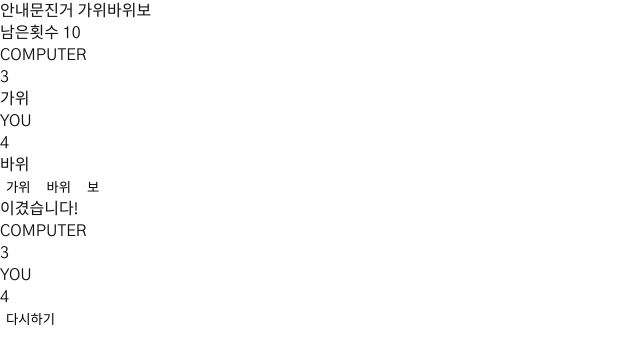
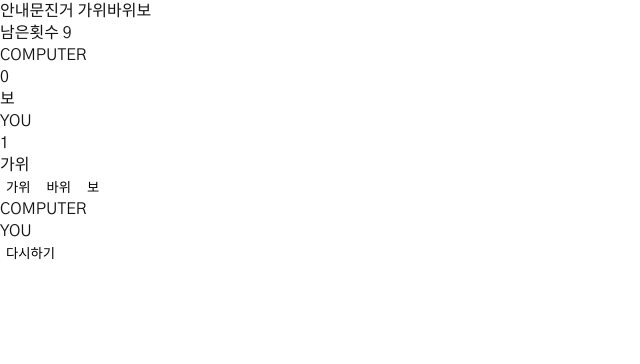
Before and after one commit to 0nenezero/002-RockScissorsPaper, a plain HTML site: page index.html in a window 1280 px wide. Both pictures are taken after a click on the button "가위". Shown: the whole page, without its empty margins (0-640 px from the left). Drawn offline with Linux system fonts and the light colour scheme.

Commit message:
:sparkles: Feat: 가위바위보 게임 설정

```diff
--- a/assets/js/game.js
+++ b/assets/js/game.js
@@ -8,15 +8,62 @@ const game = {
   totalRound: 10,
 };
 
-const $choiceBtns = document.querySelectorAll(".choice-btn");
+const $gameCont = document.getElementById("game-cont");
+
+const $choiceBtns = $gameCont.querySelectorAll(".choice-btn");
 $choiceBtns.forEach((choice) => {
   choice.addEventListener("click", (e) => {
-    console.log(e.target.innerText);
+    playGame(e.target.innerText);
   });
 });
 
-const $round = document.querySelector(".round-cont span");
-function renderRound() {
-  $round.textContent = game.totalRound - game.round + 1;
+function playGame(userChoice) {
+  if (game.round > game.totalRound) return;
+
+  const computerChoice = choice[Math.floor(Math.random() * choice.length)];
+  renderChoice(userChoice, computerChoice);
+  if (computerChoice === userChoice) {
+    console.log("무승부");
+  } else if (
+    (computerChoice === "가위" && userChoice === "바위") ||
+    (computerChoice === "바위" && userChoice === "보") ||
+    (computerChoice === "보" && userChoice === "가위")
+  ) {
+    console.log("you win");
+    score.user++;
+  } else {
+    console.log("computer win");
+    score.computer++;
+  }
+  renderScore();
+  renderCount();
+  game.round++;
+  if (game.round > game.totalRound) {
+    renderResult();
+  }
 }
-renderRound();
+
+const $userChoice = $gameCont.querySelector(".user .choice");
+const $computerChoice = $gameCont.querySelector(".computer .choice");
+function renderChoice(user, computer) {
+  $userChoice.innerText = user;
+  $computerChoice.innerText = computer;
+}
+
+const $userPlayScore = $gameCont.querySelector(".user .score");
+const $computerPlayScore = $gameCont.querySelector(".computer .score");
+function renderScore() {
+  $userPlayScore.innerText = score.user;
+  $computerPlayScore.innerText = score.computer;
+}
+
+const $gameCount = $gameCont.querySelector(".round-cont span");
+function renderCount() {
+  $gameCount.innerText = game.totalRound - game.round;
+}
+
+function initGame() {
+  renderScore();
+  renderCount();
+}
+initGame();
--- a/index.html
+++ b/index.html
@@ -19,15 +19,15 @@
         </section>
         <section class="player-cont">
           <h3 class="sr-only">플레이어 정보</h3>
-          <div class="com">
+          <div class="computer">
             <p class="player">COMPUTER</p>
-            <p class="score">3</p>
-            <p class="choice">가위</p>
+            <p class="score"></p>
+            <p class="choice"></p>
           </div>
           <div class="user">
             <p class="player">YOU</p>
-            <p class="score">4</p>
-            <p class="choice">바위</p>
+            <p class="score"></p>
+            <p class="choice"></p>
           </div>
           <section class="button-cont">
             <h3 class="sr-only">가위바위보 버튼 목록</h3>
@@ -39,16 +39,16 @@
       </section>
       <section id="result-cont">
         <h2 class="sr-only">게임 결과</h2>
-        <p class="result">이겼습니다!</p>
+        <p class="result"></p>
         <section class="player-cont">
           <h3 class="sr-only">플레이어 정보</h3>
           <div class="computer">
             <p class="player">COMPUTER</p>
-            <p class="score">3</p>
+            <p class="score"></p>
           </div>
           <div class="user">
             <p class="player">YOU</p>
-            <p class="score">4</p>
+            <p class="score"></p>
           </div>
         </section>
         <button class="retry-btn">다시하기</button>
```
